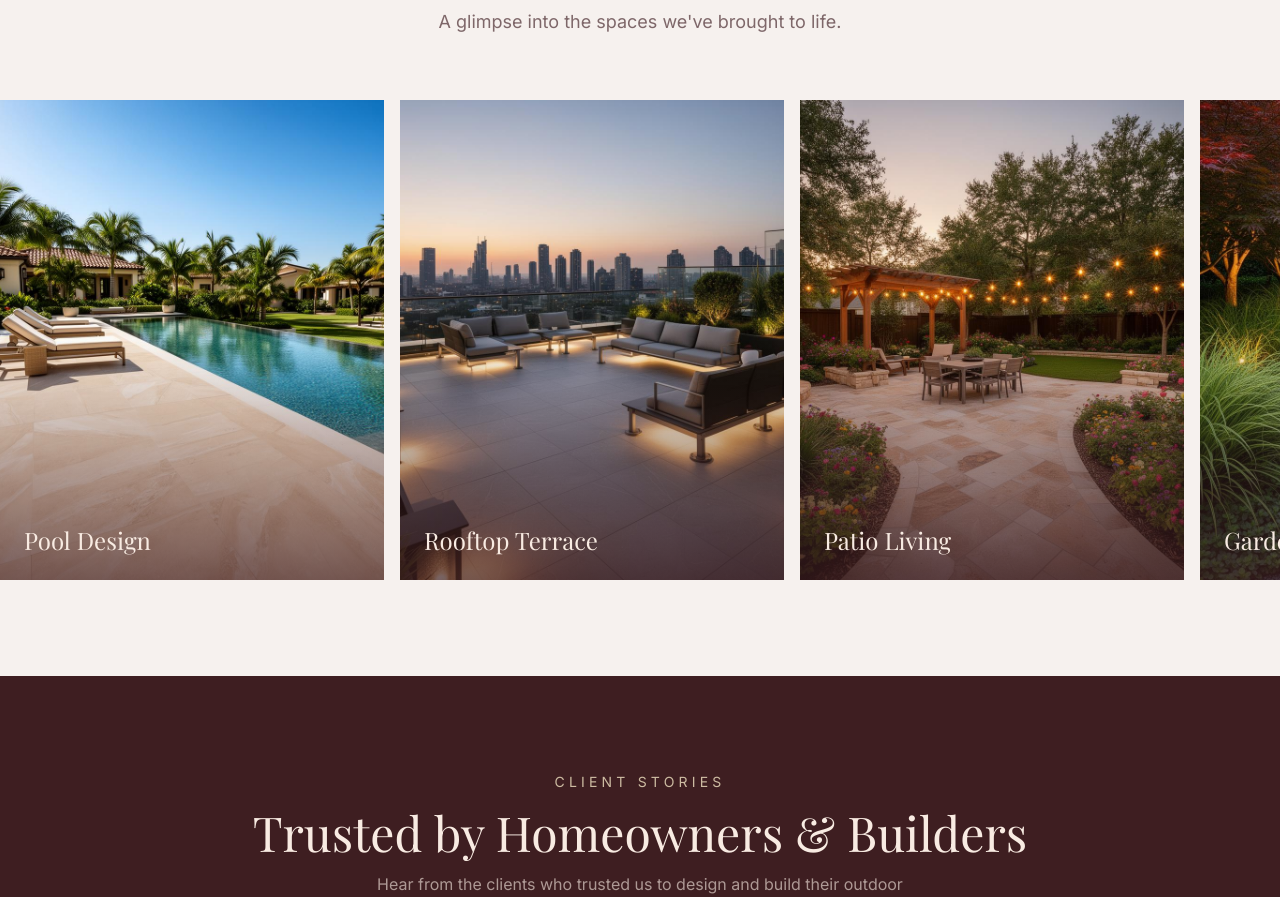
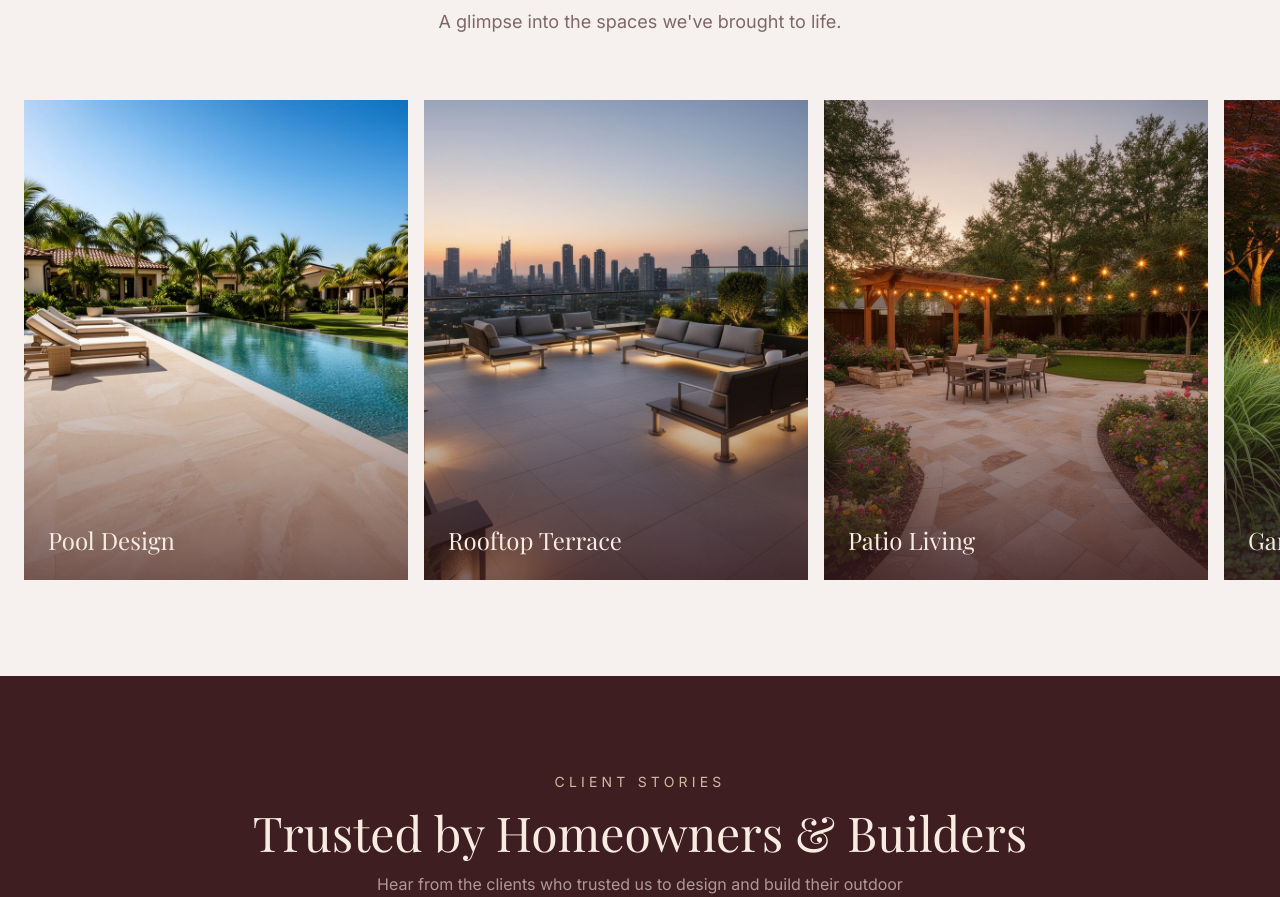
Before and after one commit to SamisDone/Atelier-De-Luca, a Next.js app: page / in a window 1280 px wide. Shown: the part 3442-4339 px from the top of the page. Built offline with nearby package versions, Linux system fonts and the light colour scheme.

Commit message:
Fix carousel spacing
Co-authored-by: SamisDone <119945235+SamisDone@users.noreply.github.com>

```diff
--- a/src/components/VideoShowcase.tsx
+++ b/src/components/VideoShowcase.tsx
@@ -62,7 +62,7 @@ const VideoShowcase = () => {
         </motion.div>
       </div>
 
-      {/* Full-bleed carousel — no side whitespace, no arrows */}
+      {/* Carousel with equal side whitespace */}
       <div
         className="relative overflow-hidden"
         onMouseEnter={() => setIsHovered(true)}
@@ -70,7 +70,7 @@ const VideoShowcase = () => {
       >
         <div
           ref={stripRef}
-          className="flex gap-4 overflow-x-auto snap-x snap-mandatory scrollbar-hide"
+          className="flex gap-4 overflow-x-auto snap-x snap-mandatory scrollbar-hide px-6"
         >
           {showcaseImages.map((img, i) => (
             <motion.div
```
